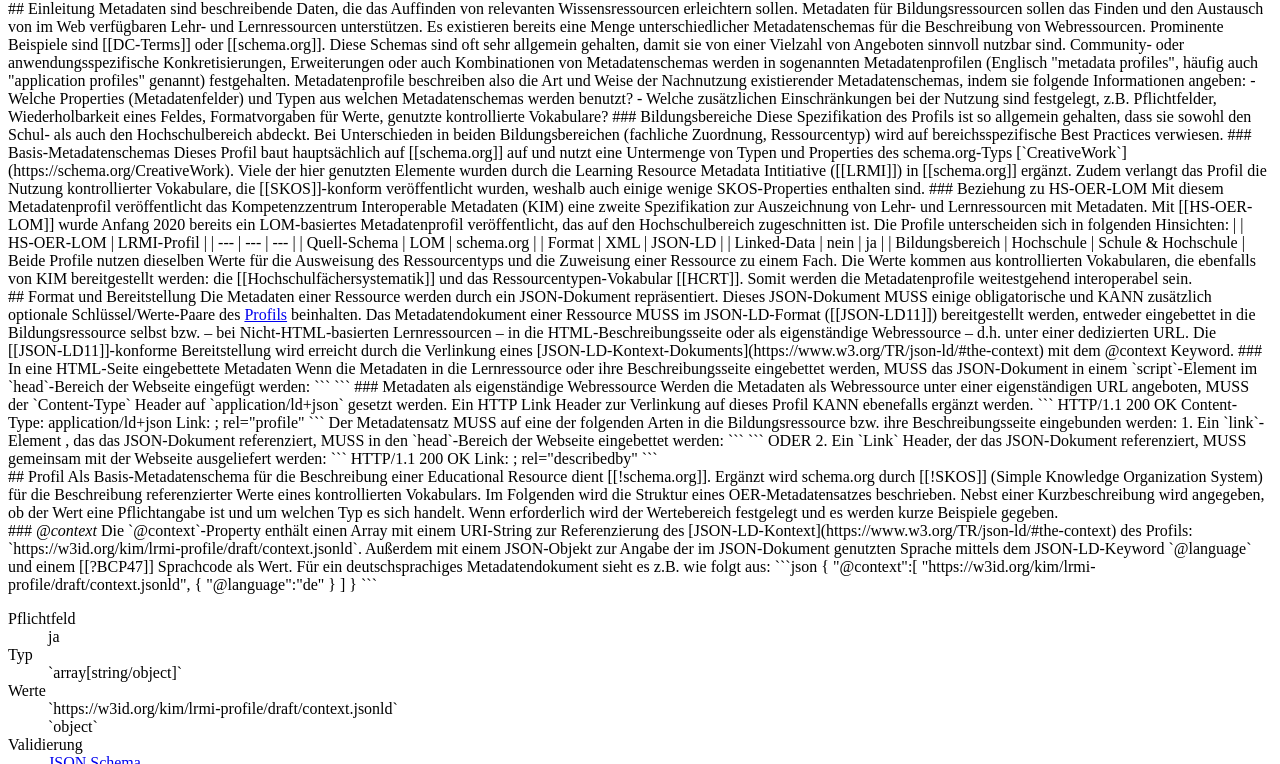
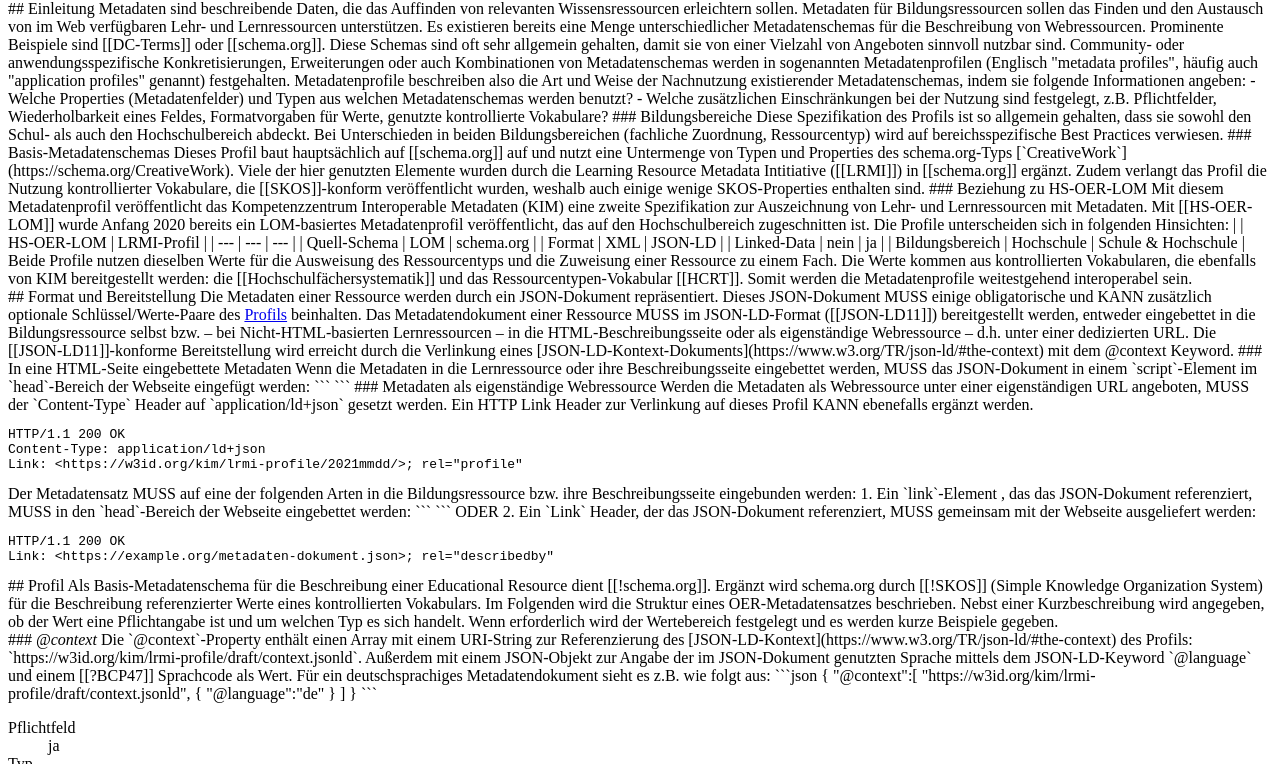
Before and after one commit to dini-ag-kim/amb, a plain HTML site: page draft/index.html in a window 1280 px wide. Shown: the part 380-1144 px from the top of the page. Drawn offline with Linux system fonts and the light colour scheme; a script that the page names is missing.

Commit message:
fix: links in code blocks

````diff
--- a/draft/index.html
+++ b/draft/index.html
@@ -201,11 +201,11 @@
 
 Werden die Metadaten als Webressource unter einer eigenständigen URL angeboten, MUSS der `Content-Type` Header auf `application/ld+json` gesetzt werden. Ein HTTP Link Header zur Verlinkung auf dieses Profil KANN ebenefalls ergänzt werden.
 
-```
+<pre class="nolinks HTTP">
 HTTP/1.1 200 OK
 Content-Type: application/ld+json
-Link: <https://w3id.org/kim/lrmi-profile/2021mmdd/>; rel="profile"
-```
+Link: &lt;https://w3id.org/kim/lrmi-profile/2021mmdd/>; rel="profile"
+</pre>
 
 Der Metadatensatz MUSS auf eine der folgenden Arten in die Bildungsressource bzw. ihre Beschreibungsseite eingebunden werden:
 
@@ -219,10 +219,10 @@
 
 2. Ein `Link` Header, der das JSON-Dokument referenziert, MUSS gemeinsam mit der Webseite ausgeliefert werden:
 
-```
+<pre class="nolinks HTTP">
 HTTP/1.1 200 OK
-Link: <https://example.org/metadaten-dokument.json>; rel="describedby"
-```
+Link: &lt;https://example.org/metadaten-dokument.json>; rel="describedby"
+</pre>
 
 </section>
 
````
